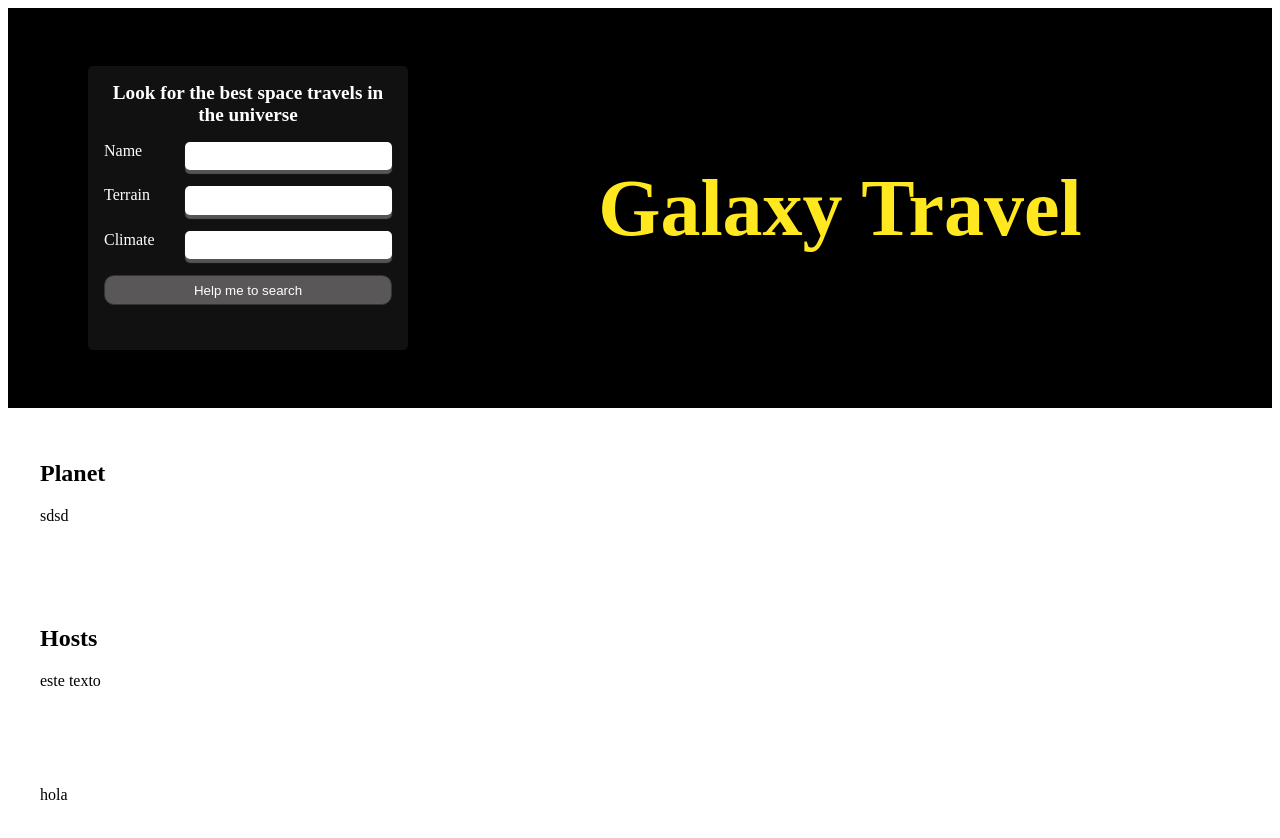
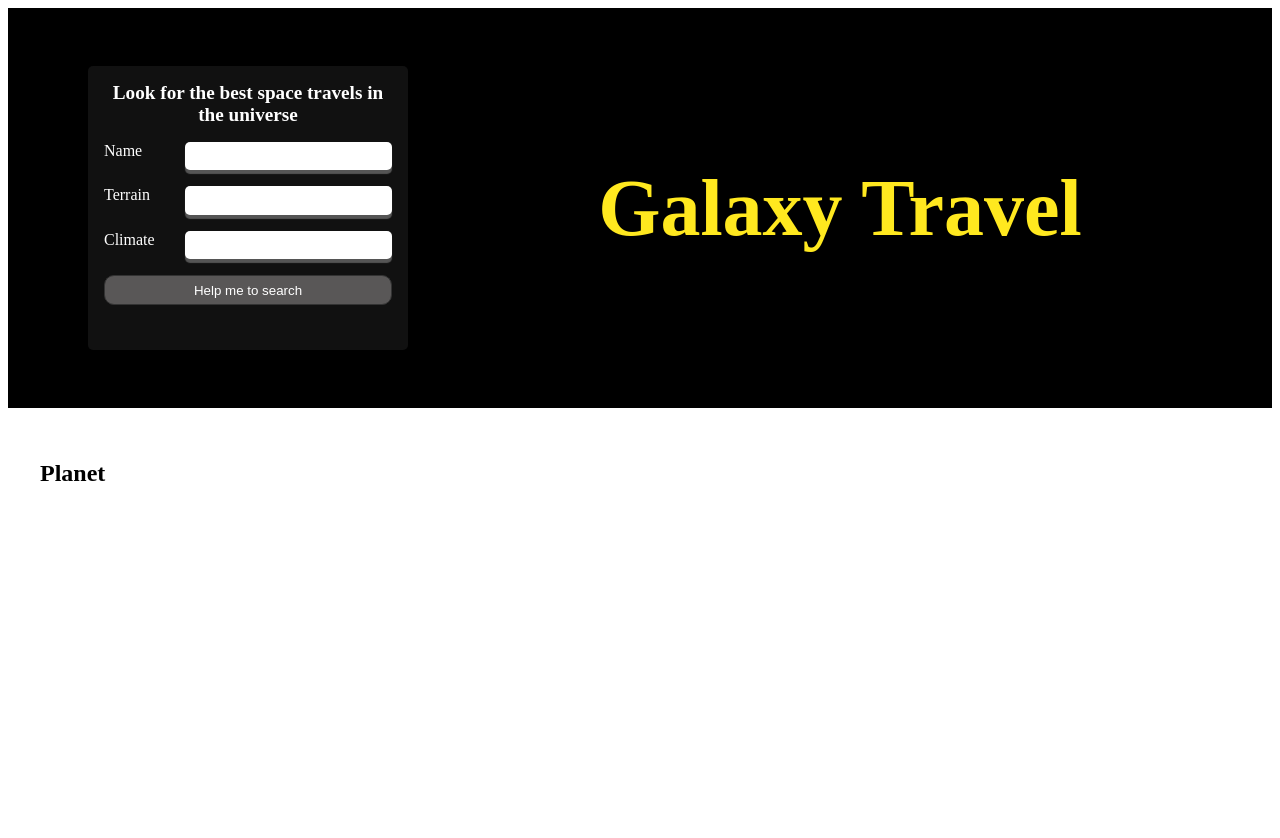
Before and after one commit to cverah/Galaxy-Travel, a React (Vite) app: page / in a window 1280 px wide. Shown: the top 838 px of the page. After the commit the page ends 800 px from the top, so only its background shows below. Built offline with nearby package versions, Linux system fonts and the light colour scheme.

Commit message:
feat: Add Component Grid in Container

```diff
--- a/src/App.jsx
+++ b/src/App.jsx
@@ -1,4 +1,5 @@
 import Container from "./components/Container/Container";
+import Grid from "./components/Grid/Grid";
 import Hero from "./components/Hero/Hero";
 import SearchForm from "./components/SearchForm/SearchForm";
 
@@ -8,9 +9,9 @@ function App() {
       <Hero title={"Galaxy Travel"} alignTitle={"right"}>
         <SearchForm ca={"Look for the best space travels in the universe"} />
       </Hero>
-      <Container title={"Planet"}>sdsd</Container>
-      <Container title={"Hosts"}> este texto </Container>
-      <Container>hola</Container>
+      <Container title={"Planet"}>
+        <Grid columns={4} rows={"200px"} gap={"15px"}></Grid>
+      </Container>
     </>
   );
 }
--- a/src/components/Container/Container.jsx
+++ b/src/components/Container/Container.jsx
@@ -1,12 +1,18 @@
+import PropTypes from "prop-types";
 import "./Container.css";
 
 const Container = ({ title, children }) => {
   return (
     <section className="container">
       {title && <h1>{title}</h1>}
-      <p>{children}</p>
+      {children}
     </section>
   );
 };
 
 export default Container;
+
+Container.propTypes = {
+  title: PropTypes.string,
+  children: PropTypes.object,
+};
--- /dev/null
+++ b/src/components/Grid/Grid.css
@@ -0,0 +1,8 @@
+/* Grid.css */
+.grid {
+  display: grid;
+  padding: 0;
+  margin: 0;
+  /* //dense para que se acomode segun al contenido */
+  grid-auto-flow: dense;
+}
--- /dev/null
+++ b/src/components/Grid/Grid.jsx
@@ -0,0 +1,24 @@
+import PropTypes from "prop-types";
+import "./Grid.css";
+const Grid = ({ rows, columns, gap, children }) => {
+  return (
+    <div
+      className="grid"
+      style={{
+        gap: gap,
+        gridTemplateColums: `repeat ${columns} 1fr`,
+        gridAutoRows: rows,
+      }}
+    >
+      {children}
+    </div>
+  );
+};
+
+Grid.propTypes = {
+  rows: PropTypes.string,
+  columns: PropTypes.number,
+  gap: PropTypes.string,
+  children: PropTypes.object,
+};
+export default Grid;
```
